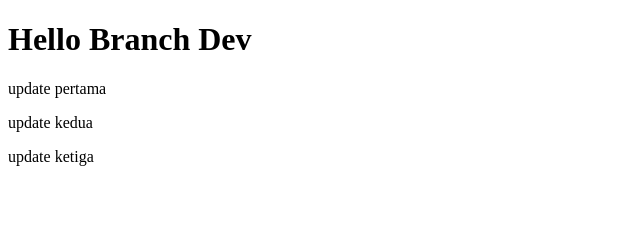
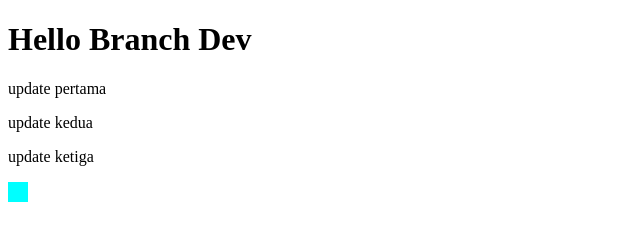
Before and after one commit to bunder12/try_collaboration, a plain HTML site: page index.html in a window 1280 px wide. Shown: the full height of the page, 0-640 px from the left. Drawn offline with Linux system fonts and the light colour scheme.

Commit message:
five commit

```diff
--- a/index.html
+++ b/index.html
@@ -4,11 +4,20 @@
     <meta charset="UTF-8">
     <meta name="viewport" content="width=device-width, initial-scale=1.0">
     <title>Try Collab</title>
+    <!-- <link rel="stylesheet" type="text/css" href="style.css"> -->
 </head>
 <body>
     <h1>Hello Branch Dev</h1>
     <p>update pertama</p>
     <p>update kedua</p>
     <p>update ketiga</p>
+    <div p></div>
 </body>
+<style>
+    [p]{
+    height: 20px;
+    width: 20px;
+    background-color: aqua;
+}
+</style>
 </html>
--- /dev/null
+++ b/style.css
@@ -0,0 +1,5 @@
+[p]{
+    height: 20px;
+    width: 20px;
+    background-color: aqua;
+}
```
